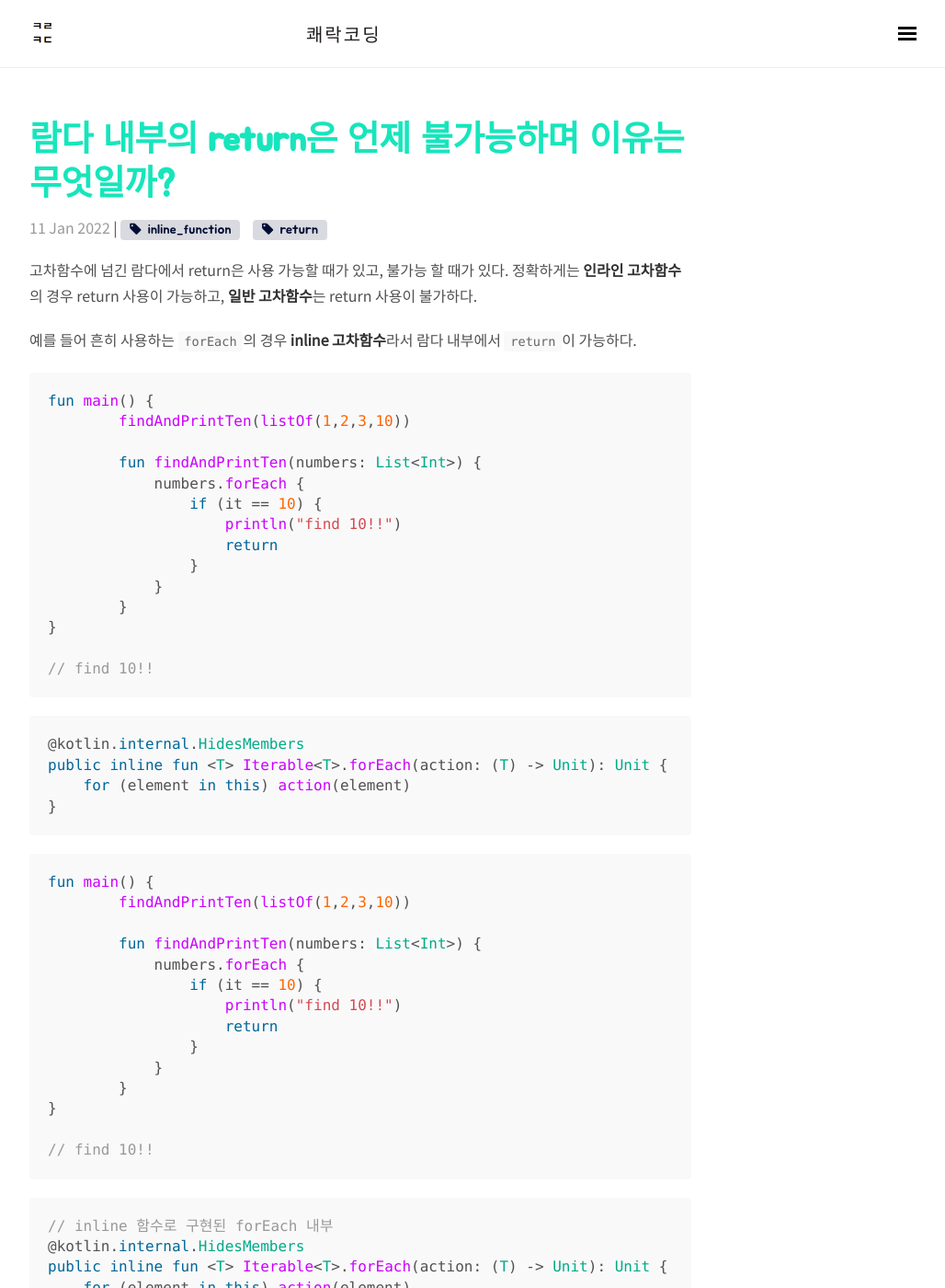
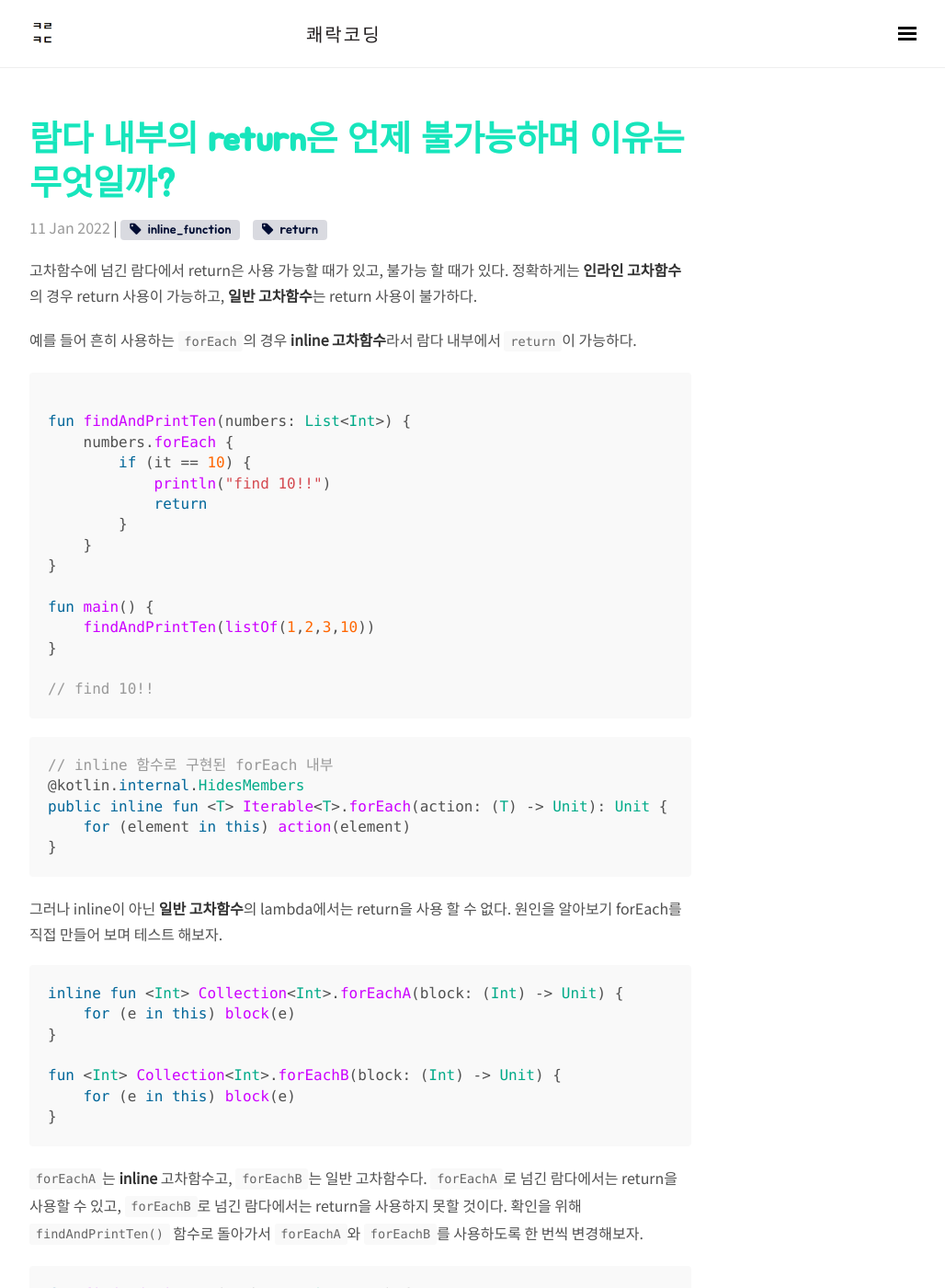
Before and after one commit to wooooooak/wooooooak.github.io, a Jekyll site: the page built from _posts/kotlin/2022-01-11-람다내부에서의return.md, in a window 1280 px wide and 1400 px high. Shown: the whole window at 92% size, without its empty margins (248-1276 px from the left). Built offline with Jekyll 4.4.1, drawn with Linux system fonts in a browser that asks for light colours; nearby versions of some CDN libraries; some web fonts are replaced; comment, search, counter and statistics services are not loaded.

Commit message:
오탈자 수정

````diff
--- a/_posts/kotlin/2022-01-11-람다내부에서의return.md
+++ b/_posts/kotlin/2022-01-11-람다내부에서의return.md
@@ -13,41 +13,18 @@ comments: true
 예를 들어 흔히 사용하는 `forEach`의 경우 **inline 고차함수**라서 람다 내부에서 `return`이 가능하다.
 
 ```kotlin
-fun main() {
-	findAndPrintTen(listOf(1,2,3,10))
 
-	fun findAndPrintTen(numbers: List<Int>) {
-	    numbers.forEach {
-	        if (it == 10) {
-	            println("find 10!!")
-	            return
-	        }
-	    }
-	}
+fun findAndPrintTen(numbers: List<Int>) {
+    numbers.forEach {
+        if (it == 10) {
+            println("find 10!!")
+            return
+        }
+    }
 }
 
-// find 10!!
-```
-
-```kotlin
-@kotlin.internal.HidesMembers
-public inline fun <T> Iterable<T>.forEach(action: (T) -> Unit): Unit {
-    for (element in this) action(element)
-}
-```
-
-```kotlin
 fun main() {
-	findAndPrintTen(listOf(1,2,3,10))
-
-	fun findAndPrintTen(numbers: List<Int>) {
-	    numbers.forEach {
-	        if (it == 10) {
-	            println("find 10!!")
-	            return
-	        }
-	    }
-	}
+    findAndPrintTen(listOf(1,2,3,10))
 }
 
 // find 10!!
@@ -69,7 +46,7 @@ inline fun <Int> Collection<Int>.forEachA(block: (Int) -> Unit) {
     for (e in this) block(e)
 }
 
-fun <Int: Number> Collection<Int>.forEachB(block: (Int) -> Unit) {
+fun <Int> Collection<Int>.forEachB(block: (Int) -> Unit) {
     for (e in this) block(e)
 }
 ```
````
